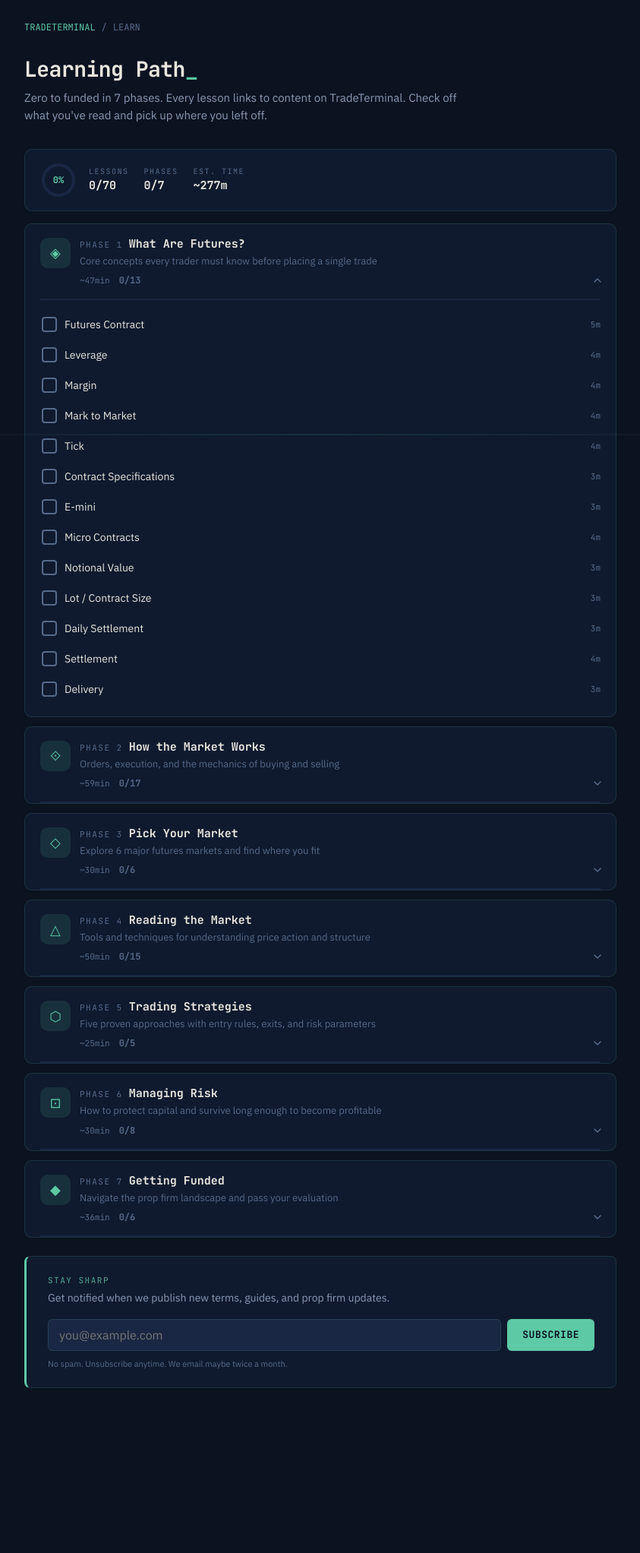
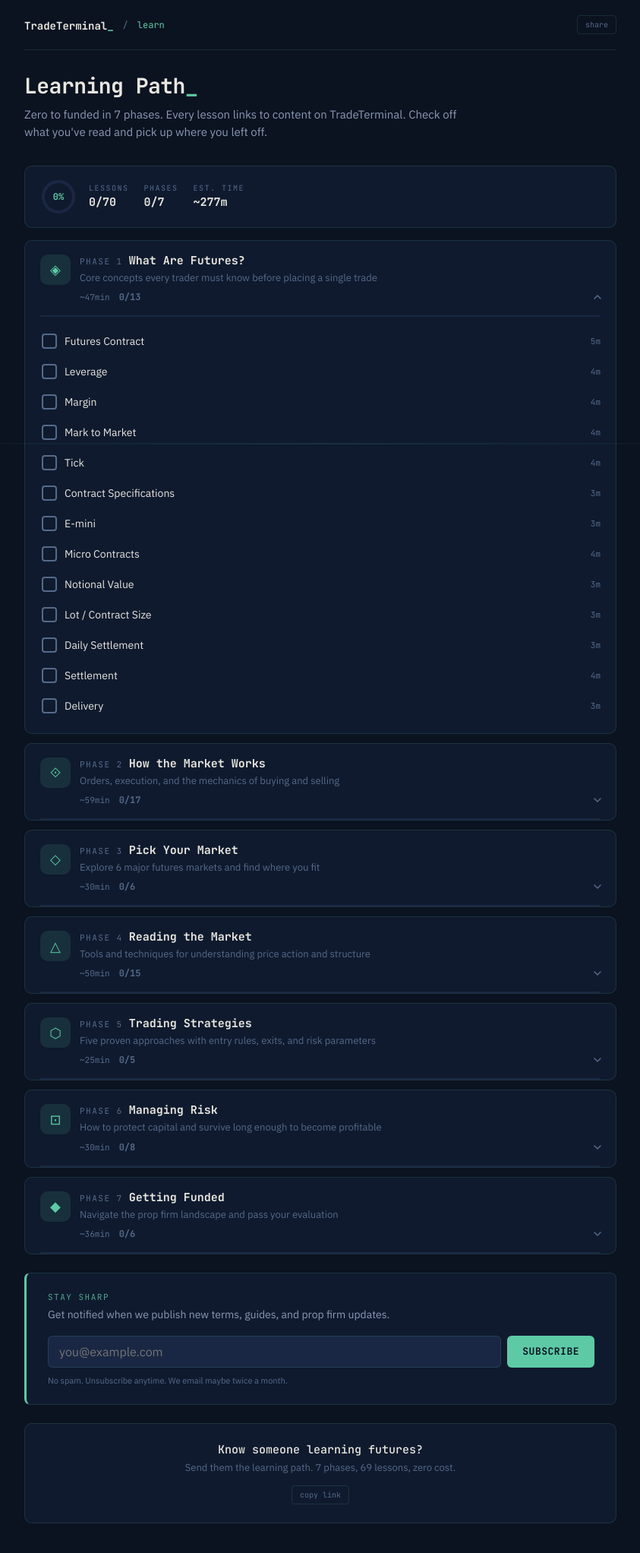
Before and after one commit to leembrandon/TradeTerminal, a Next.js app: page /learn in a window 1280 px wide. Shown: the top 2044 px of the page at 76% size, without its empty margins (218-1061 px from the left). Before the commit the page ends 1887 px from the top, so only its background shows below. Built offline with nearby package versions, Linux system fonts and the light colour scheme.

Commit message:
Update LearnClient.js

```diff
--- a/app/learn/LearnClient.js
+++ b/app/learn/LearnClient.js
@@ -3,9 +3,26 @@ import { useState, useEffect, useMemo } from "react";
 import Link from "next/link";
 import { C, F, catColors } from "@/lib/constants";
 import { getLessonUrl, TYPE_LABELS } from "@/lib/learningPath";
+import { getSiteUrl } from "@/lib/utils";
 
 const STORAGE_KEY = "tt_learn_progress";
 const SUBSCRIBED_KEY = "tt_subscribed";
+
+// ─── Share Button ────────────────────────────────────────────────────────────
+
+function ShareBtn({ path, label }) {
+  const [toast, setToast] = useState(false);
+  const copy = () => {
+    const url = getSiteUrl() + path;
+    navigator.clipboard.writeText(url).then(() => { setToast(true); setTimeout(() => setToast(false), 2000); });
+  };
+  return (
+    <div style={{ position: "relative", display: "inline-flex" }}>
+      <button onClick={copy} style={{ display: "inline-flex", alignItems: "center", gap: 6, padding: "5px 10px", background: "transparent", border: `1px solid ${C.border}`, borderRadius: 4, color: C.textMuted, fontFamily: F.mono, fontSize: 10, cursor: "pointer" }}>{label || "share"}</button>
+      {toast && <span style={{ position: "absolute", top: "100%", left: "50%", transform: "translateX(-50%)", marginTop: 6, padding: "4px 10px", background: C.bgSurface, border: `1px solid ${C.teal}33`, borderRadius: 4, fontFamily: F.mono, fontSize: 9, color: C.teal, whiteSpace: "nowrap", zIndex: 10 }}>copied</span>}
+    </div>
+  );
+}
 
 // ─── Email Capture ───────────────────────────────────────────────────────────
 
@@ -368,12 +385,15 @@ export default function LearnClient({ learningPath }) {
     <div style={{ maxWidth: 820, margin: "0 auto", padding: "0 20px" }}>
       {/* Breadcrumb */}
       <div style={{
-        fontFamily: F.mono, fontSize: 12, color: C.textMuted,
-        padding: "28px 0 0", display: "flex", alignItems: "center", gap: 8,
+        padding: "20px 0", borderBottom: `1px solid ${C.border}`,
+        display: "flex", justifyContent: "space-between", alignItems: "center", flexWrap: "wrap", gap: 12,
       }}>
-        <Link href="/" style={{ color: C.teal, textDecoration: "none" }}>TRADETERMINAL</Link>
-        <span>/</span>
-        <span>LEARN</span>
+        <div style={{ display: "flex", alignItems: "center", gap: 12 }}>
+          <Link href="/"><span style={{ fontFamily: F.mono, fontSize: 14, fontWeight: 700, color: C.textPrimary }}>TradeTerminal<span style={{ color: C.teal }}>_</span></span></Link>
+          <span style={{ color: C.textMuted, fontFamily: F.mono, fontSize: 12 }}>/</span>
+          <span style={{ color: C.teal, fontFamily: F.mono, fontSize: 12 }}>learn</span>
+        </div>
+        <ShareBtn path="/learn" label="share" />
       </div>
 
       {/* Header */}
@@ -496,6 +516,20 @@ export default function LearnClient({ learningPath }) {
         <div style={{ marginTop: 12 }}>
           <EmailCapture variant="default" />
         </div>
+
+        {/* Share CTA */}
+        <div style={{
+          marginTop: 12, background: C.bgCard, border: `1px solid ${C.border}`,
+          borderRadius: 10, padding: "24px 20px", textAlign: "center",
+        }}>
+          <p style={{ fontFamily: F.display, fontSize: 15, fontWeight: 500, color: C.textPrimary, marginBottom: 4 }}>
+            Know someone learning futures?
+          </p>
+          <p style={{ fontFamily: F.body, fontSize: 13, color: C.textMuted, marginBottom: 14, lineHeight: 1.5 }}>
+            Send them the learning path. 7 phases, 69 lessons, zero cost.
+          </p>
+          <ShareBtn path="/learn" label="copy link" />
+        </div>
       </div>
     </div>
   );
```
